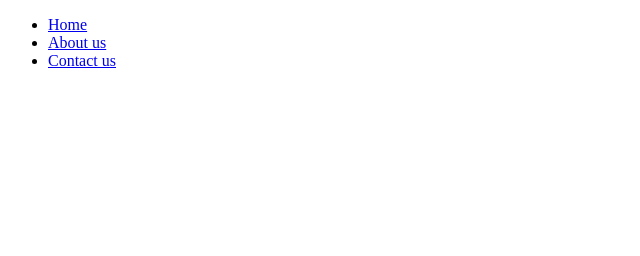
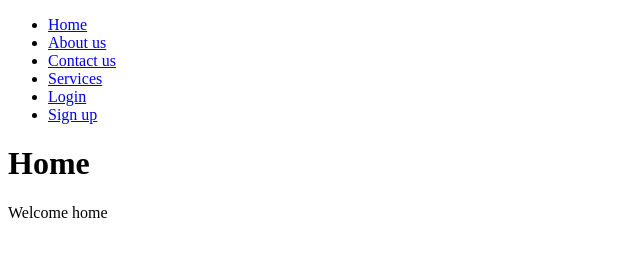
Before and after one commit to collins1968/GIT-ASSIGNMENT, a plain HTML site: page index.html in a window 1280 px wide. Shown: the whole page, without its empty margins (0-640 px from the left). Drawn offline with Linux system fonts and the light colour scheme.

Commit message:
added home content

```diff
--- a/index.html
+++ b/index.html
@@ -11,7 +11,12 @@
         <li><a href="index.php">Home</a></li>
         <li><a href="about.php">About us</a></li>
         <li><a href="contact.php">Contact us</a></li>
+        <li><a href="services.php">Services</a></li>
+        <li><a href="login.php">Login</a></li>
+        <li><a href="signup.php">Sign up</a></li>
     </Ul>
     </nav>
+    <h1>Home</h1>
+    <p>Welcome home</p>
 </body>
 </html>
```
